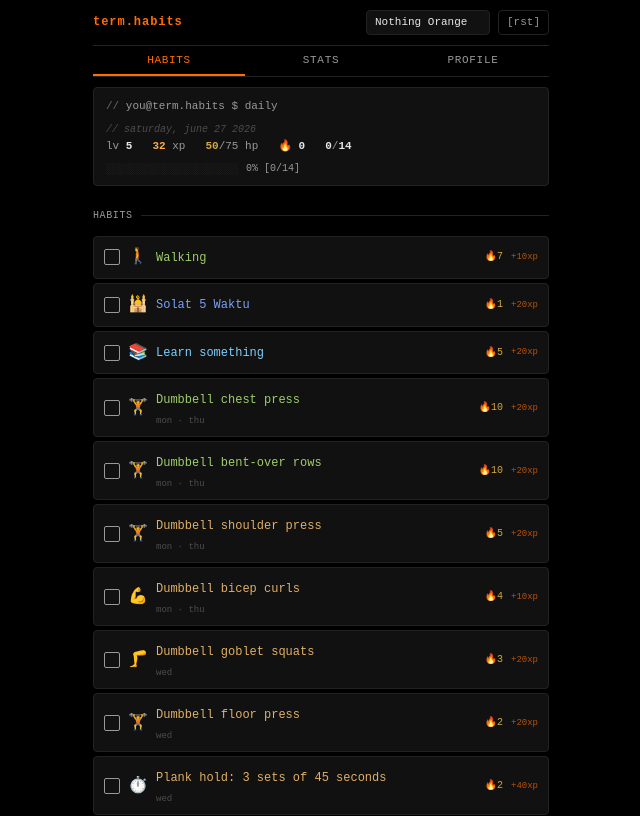
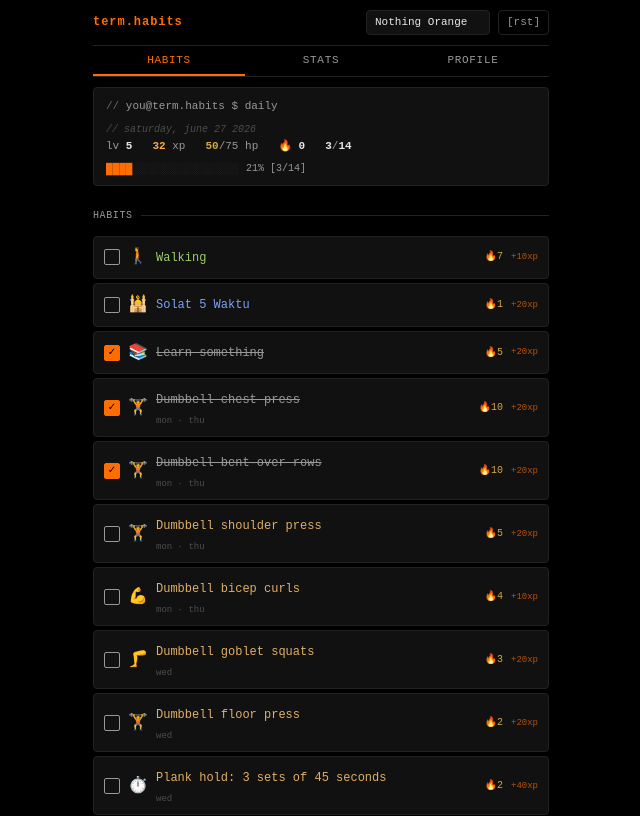
Before and after one commit to yaffalhakim1/habit-terminal, a React (Vite) app: page / in a window 1280 px wide. Shown: the top 816 px of the page, without its empty margins (319-959 px from the left). Built offline with nearby package versions, Linux system fonts and the light colour scheme.

Commit message:
feat: seed real Habitica history data for stats

```diff
--- a/src/store.ts
+++ b/src/store.ts
@@ -134,11 +134,34 @@ function defaultData(): StoreState {
     h("pu", "Push-ups", "💪", "medium", "#e0af68", "tue · fri", 0),
   ];
 
+  // Seeded from real Habitica history
+  const history: Record<string, DayLog> = {
+    "2025-12-10": { done: ["ls", "gs"], counters: {} },
+    "2025-12-11": { done: ["cc", "br"], counters: {} },
+    "2025-12-15": { done: ["cc", "br", "w"], counters: {} },
+    "2025-12-16": { done: ["gs", "fp", "pl", "w"], counters: {} },
+    "2025-12-17": { done: ["dt", "dr", "rt"], counters: {} },
+    "2025-12-18": { done: ["cc", "br"], counters: {} },
+    "2025-12-19": { done: ["dt", "dr", "rt"], counters: {} },
+    "2025-12-20": { done: ["cc", "br", "w"], counters: {} },
+    "2025-12-22": { done: ["cc", "br", "sp", "bc"], counters: {} },
+    "2025-12-23": { done: ["w"], counters: {} },
+    "2025-12-24": { done: ["gs", "fp", "pl"], counters: {} },
+    "2025-12-25": { done: ["cc", "br", "sp", "bc"], counters: {} },
+    "2025-12-29": { done: ["cc", "br", "sp", "bc", "w"], counters: {} },
+    "2025-12-30": { done: ["dt", "w"], counters: {} },
+    "2026-01-01": { done: ["cc", "br", "sp", "ls"], counters: {} },
+    "2026-01-05": { done: ["cc", "br", "sp", "bc"], counters: {} },
+    "2026-01-26": { done: ["ls"], counters: {} },
+    "2026-01-30": { done: ["ls", "w"], counters: {} },
+    "2026-06-27": { done: ["cc", "br", "ls"], counters: {} },
+  };
+
   return {
     player: DEFAULT_PLAYER,
     habits,
     routines: [],
-    history: {},
+    history,
     theme: "nothing-orange",
   };
 }
```
